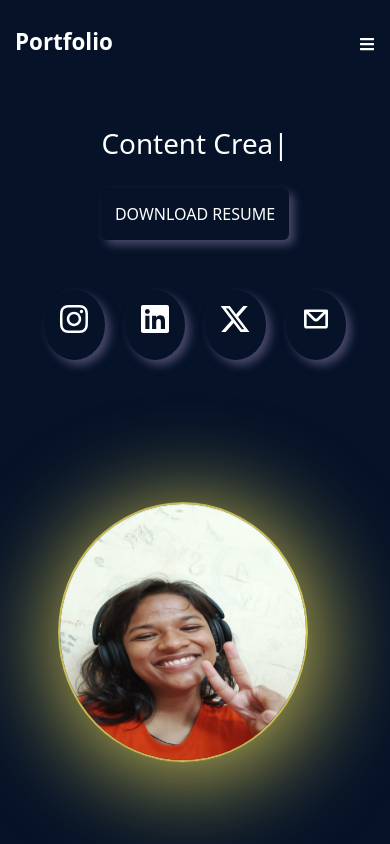
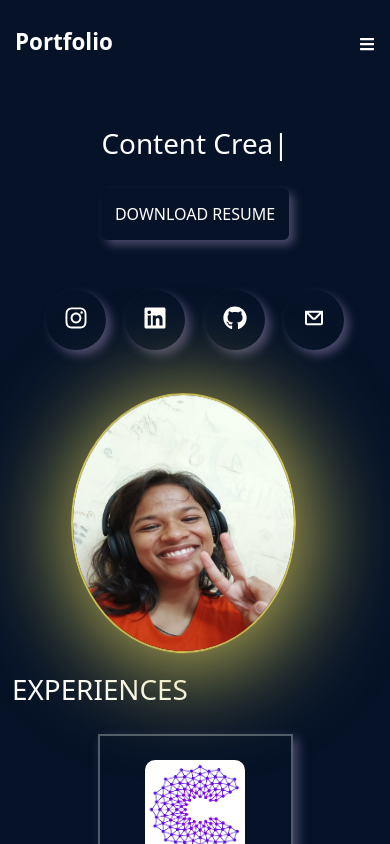
Before and after one commit to g-rashmi/portfolio_n, a React (Vite) app: page / in a window 390 px wide. Shown: the top 844 px of the page. Built offline with nearby package versions, Linux system fonts and the light colour scheme.

Commit message:
add some css

```diff
--- a/src/components/Contact.jsx
+++ b/src/components/Contact.jsx
@@ -37,7 +37,7 @@ function ContactForm() {
      />
    </div>
    <button type="submit" disabled={state.submitting}>
-     Submit
+     Send Message
    </button> </div>
 
   </div>
--- a/src/components/Footer.jsx
+++ b/src/components/Footer.jsx
@@ -14,7 +14,7 @@ const Footer = () => {
                     <h3>Follow Me</h3>
                     <a href="https://www.linkedin.com/in/rashmi-gupta-781021226/" target="_blank" rel="noopener noreferrer">LinkedIn</a>
                     <a href="https://github.com/g-rashmi" target="_blank" rel="noopener noreferrer">GitHub</a>
-                    <a href="https://x.com/grashmi78?t=snIy8O2I3FliA1xqfsQM9A&s=09" target="_blank" rel="noopener noreferrer">Twitter</a>
+
 
                 </div>
                 <div className="footer-copyright">
--- a/src/components/Social.jsx
+++ b/src/components/Social.jsx
@@ -3,7 +3,7 @@ import { FaInstagram } from "react-icons/fa6";
 import { FaLinkedin } from "react-icons/fa";
 import { FaXTwitter } from "react-icons/fa6";
 import { CgMail } from "react-icons/cg";
-import { FaWhatsapp } from "react-icons/fa6";
+import { FaGithub } from "react-icons/fa6";
 
 function Social() {
   return (
@@ -13,7 +13,7 @@ function Social() {
       <a href="https://www.instagram.com/code_book._/" className="items"><FaInstagram /> </a>
       <a href="https://www.linkedin.com/in/rashmi-gupta-781021226/"  className="items"> <FaLinkedin />
       </a>
-      <a  href="https://x.com/grashmi78?t=snIy8O2I3FliA1xqfsQM9A&s=09" className="items"><FaXTwitter /></a>
+      <a  href="https://github.com/g-rashmi" className="items"><FaGithub /></a>
       <a href="mailto:rashmi.gupta7018@gmail.com" className="items"><CgMail /></a>
 
 
--- a/src/index.css
+++ b/src/index.css
@@ -318,23 +318,39 @@ p {
   .container.home {
     flex-direction: column;
     text-align: center;
+    height: auto;
+    margin-top: 0;
+    padding: 0; /* Ensure no extra padding is causing spacing issues */
   }
 
   .home-items {
     max-width: 100%;
+    margin: 0 auto; /* Center the home items */
+    padding: 20px; /* Add padding for better spacing */
   }
+
+  .home .right img {
+    max-width: 90%;
+
+    margin: 0 auto;
+  display:flex;
+justify-content: center;
+align-items:center;
+margin-top:8%
+ }
+
   .menu-toggle {
     display: block;
   }
 
   .menu-items {
     display: none;
-    width: auto;
+    width: 100%; /* Use full width for better accessibility */
     padding: 10px;
     text-align: center;
     background-color: #180e25;
     position: absolute;
-    top: 50px; /* Adjust as needed based on your design */
+    top: 50px; /* Adjust based on your design */
     right: 0;
     z-index: 1;
   }
@@ -348,6 +364,7 @@ p {
     padding: 10px 0;
   }
 }
+
 @media screen and (max-width: 1023px) {
   .ex {
     display: flex;
@@ -361,7 +378,7 @@ p {
   }
   .expe {
     flex-wrap: wrap;
-    margin-top: 20vh;
+    margin-top:5%;
   }
 }
 @media screen and (max-width: 1023px) {
@@ -404,8 +421,10 @@ p {
   padding: 20px 0;
   text-align: center;
 }
+
 .footer .footer-social a{
   margin:10px;
+
 }
 
 .footer-container {
@@ -436,7 +455,8 @@ p {
 }
 
 .footer-contact a:hover, .footer-social a:hover {
-  color: #fff;
+  color: #fff;/* White color on hover */
+  box-shadow: 0 4px 8px rgba(0, 0, 0, 0.3);
 }
 
 .footer-copyright p {
@@ -453,3 +473,22 @@ align-items: center;
       text-align: center;
   }
 }
+
+@media screen and (max-width: 1023px) {
+  .it {
+    gap: 6%; /* Reduce gap between icons on smaller screens */
+  }
+
+  .it .items {
+    height: 60px; /* Reduce size of icons on smaller screens */
+    width: 60px;
+    font-size: 1.5rem;
+    padding:7px;
+  }
+
+  .it a:hover {
+    font-size: 2rem; /* Adjust hover size on smaller screens */
+    height: 65px;
+    width: 66px;
+  }
+}
```
